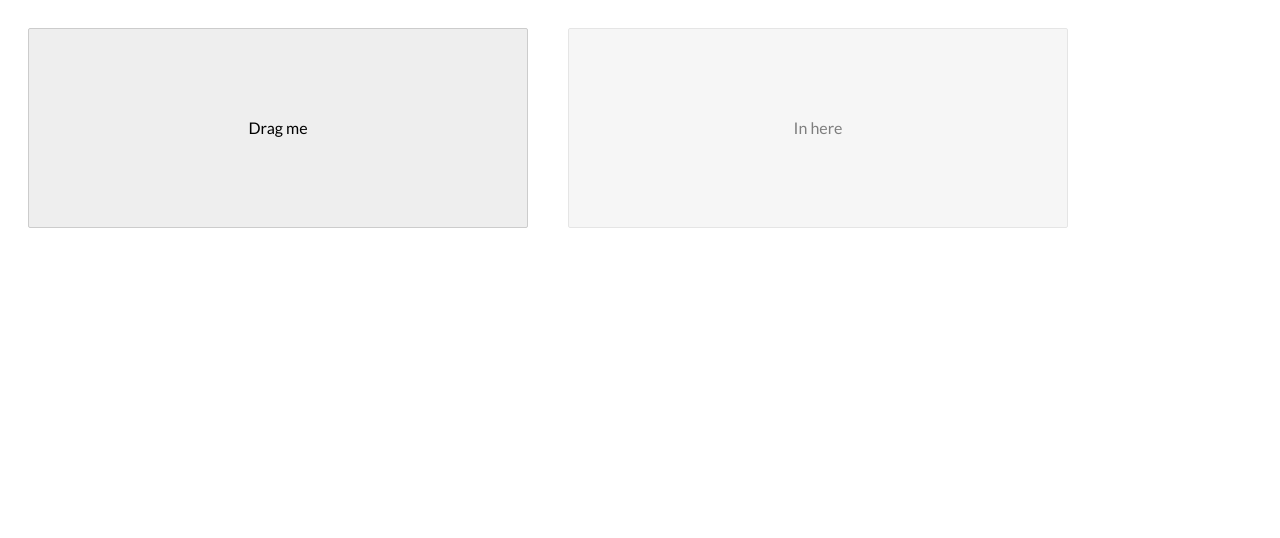
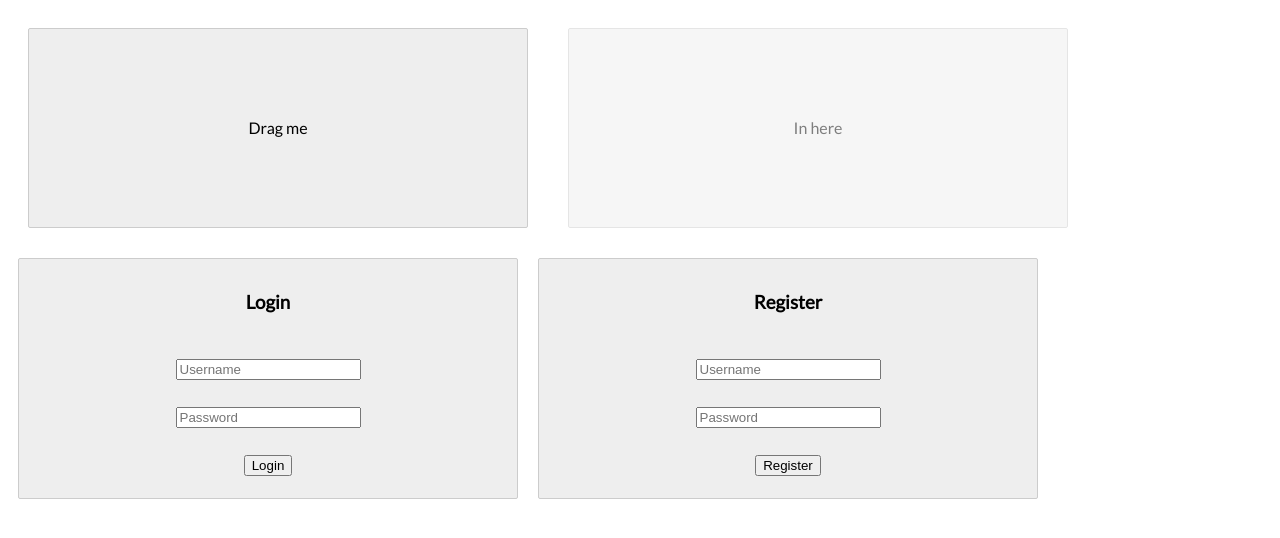
Before and after one commit to Mathias9807/developers-developers-developers, a PHP site: page / in a window 1280 px wide. Shown: the top 538 px of the page. Run offline with PHP 8.4, Linux system fonts and the light colour scheme.

Commit message:
Drag and drop finished. Login and registration UI completed.

```diff
--- /dev/null
+++ b/index.php
@@ -0,0 +1,43 @@
+<!DOCTYPE html>
+<html lang="en">
+<head>
+	<meta charset="utf-8">
+	<title>Duva test</title>
+	<link href="stylesheets/screen.css" rel="stylesheet">
+</head>
+<body>
+	<script src="script.js"></script>
+	<div class="flex-container">
+		<div id="drag" class="box" draggable="true" ondragstart="dragStart(event)">
+			Drag me
+		</div>
+		<div id="target" class="box" ondrop="drop(event)" ondragover="allowDrop(event)">
+			In here
+		</div>
+	</div>
+
+	<div class="flex-container">
+		<div class="panel">
+		<form>
+			<h3>Login</h3>
+			<input type="text" placeholder="Username"></input>
+			<br>
+			<input type="text" placeholder="Password"></input>
+			<br>
+			<input type="submit" value="Login"></input>
+		</form>
+		</div>
+
+		<div class="panel">
+		<form>
+			<h3>Register</h3>
+			<input type="text" placeholder="Username"></input>
+			<br>
+			<input type="text" placeholder="Password"></input>
+			<br>
+			<input type="Submit" value="Register" action="test.php" method="post"></input>
+		</form>
+		</div>
+	</div>
+</body>
+</html>
--- /dev/null
+++ b/script.js
@@ -0,0 +1,20 @@
+function drop(event) {
+	event.preventDefault();
+
+	var dragObject = document.getElementById(event.dataTransfer.getData("text"));
+	document.getElementById("target").innerHTML = dragObject.innerHTML;
+	dragObject.innerHTML = "";
+
+	// Switch opacity values
+	dragObject.style.opacity = "0.5";
+	document.getElementById("target").style.opacity = "1";
+	dragObject.setAttribute("draggable", "false");
+}
+
+function allowDrop(event) {
+	event.preventDefault();
+}
+
+function dragStart(event) {
+	event.dataTransfer.setData("text", event.target.id);
+}
--- a/stylesheets/screen.css
+++ b/stylesheets/screen.css
@@ -29,7 +29,26 @@ html {
   border: 1px solid #ccc;
   border-radius: 2px;
 }
+
+.flex-container .panel {
+  height: auto;
+  line-height: 3em;
+  vertical-align: middle;
+  text-align: center;
+  background-color: #eee;
+  width: 500px;
+  margin: 10px;
+  padding: 10px;
+  padding-top: 0;
+  border: 1px solid #ccc;
+  border-radius: 2px;
+}
+
+.panel h3 {
+	padding: 0;
+	border: 0;
+}
 /* line 6, ../sass/screen.scss */
-.flex-container .box:last-child {
+#target {
   opacity: 0.5;
 }
```
